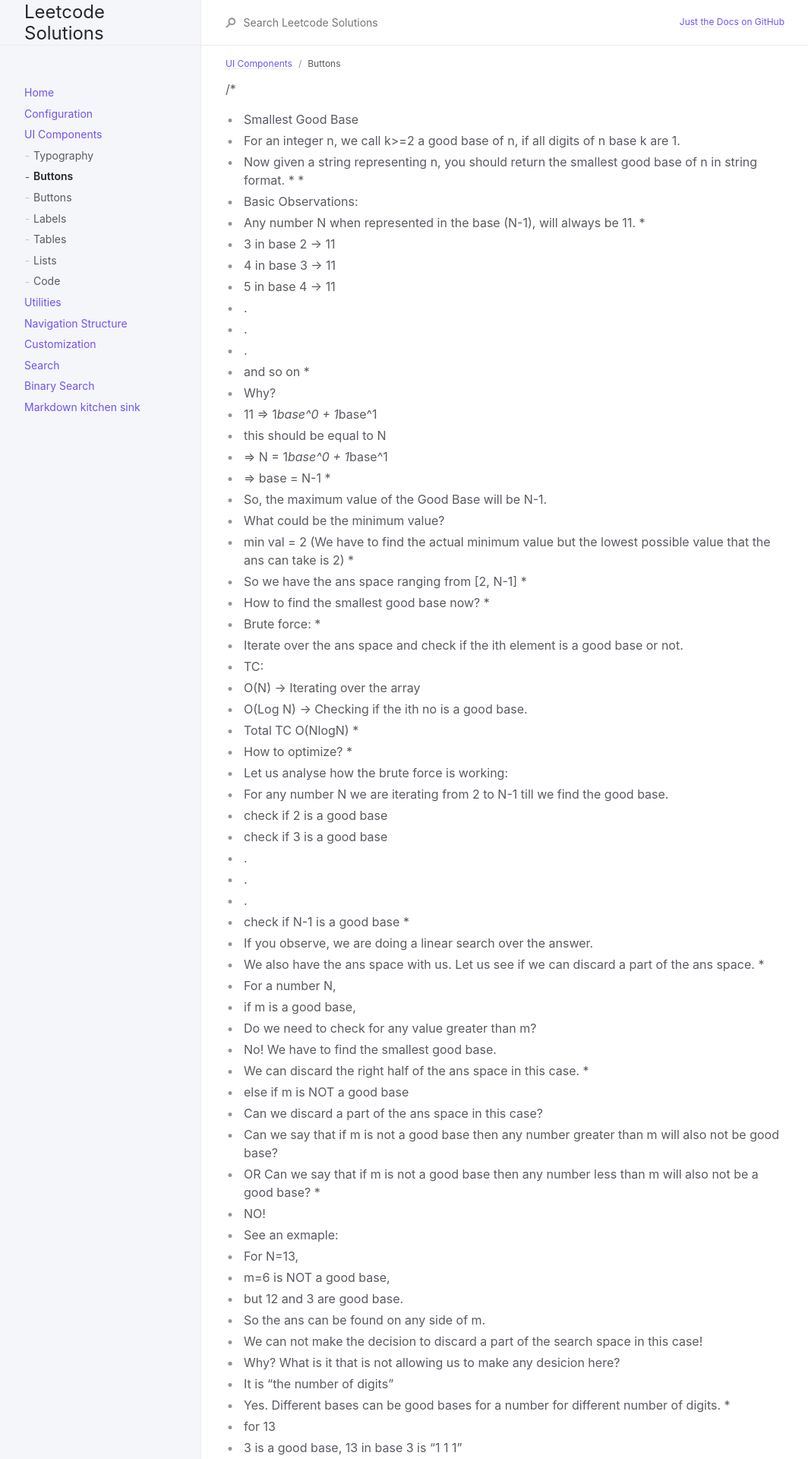
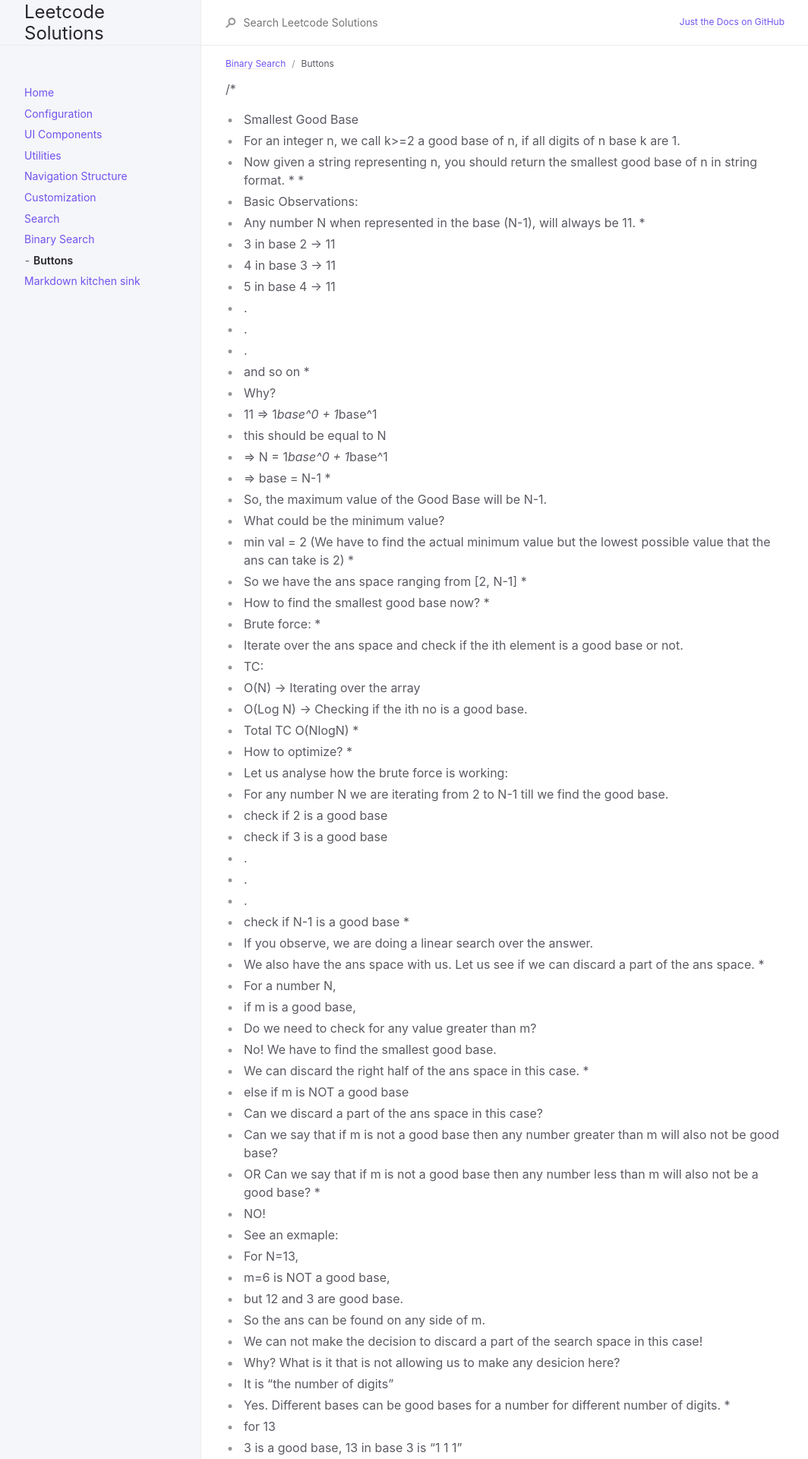
Before and after one commit to saivasanth528/leetcode-solutions, a Jekyll site: the page built from docs/binary-search/SmallestGoodBase.md, in a window 1280 px wide. Shown: the top 1920 px of the page at 76% size, without its empty margins (107-1171 px from the left). Built offline with Jekyll 4.4.1, drawn with Linux system fonts in a browser that asks for light colours.

Commit message:
Update SmallestGoodBase.md

```diff
--- a/docs/binary-search/SmallestGoodBase.md
+++ b/docs/binary-search/SmallestGoodBase.md
@@ -1,8 +1,8 @@
 ---
 layout: default
 title: Buttons
-parent: UI Components
-nav_order: 2
+parent: Binary Search
+nav_order: 1
 ---
 /*
  * Smallest Good Base
```
